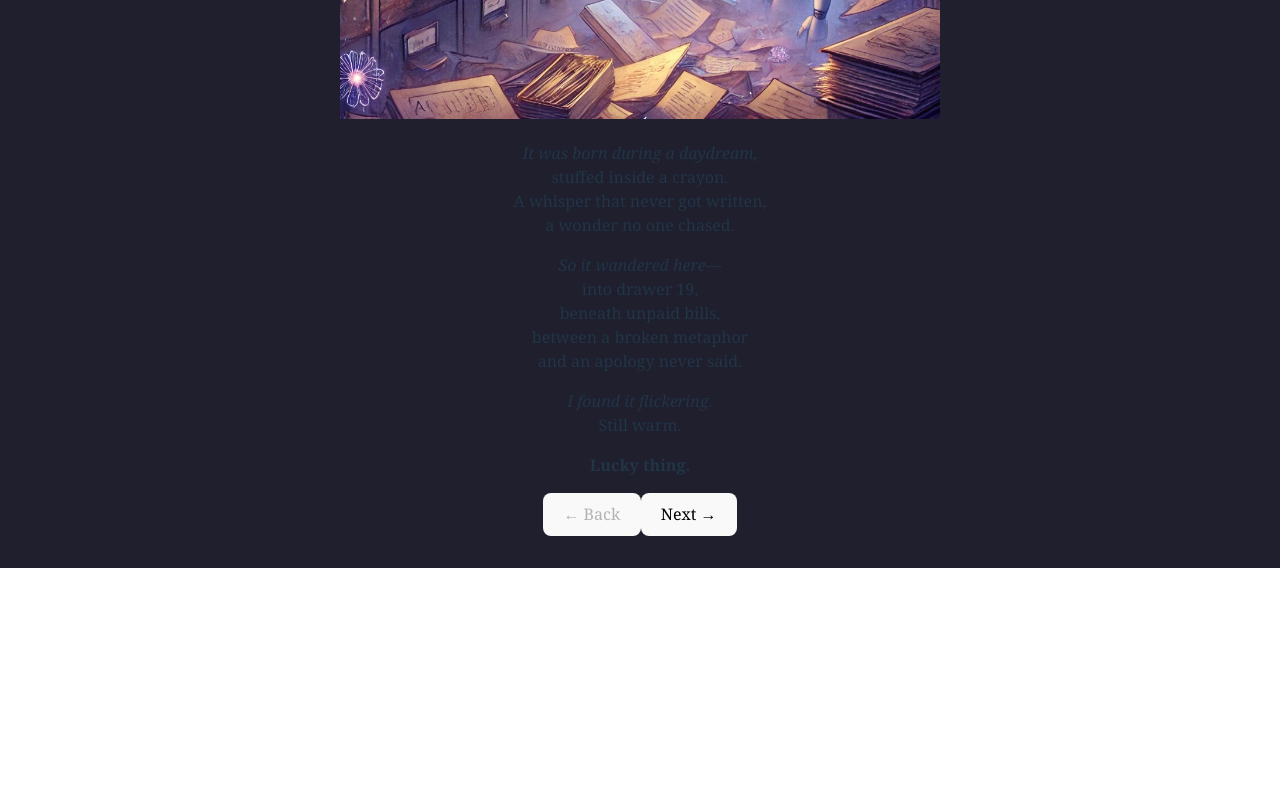
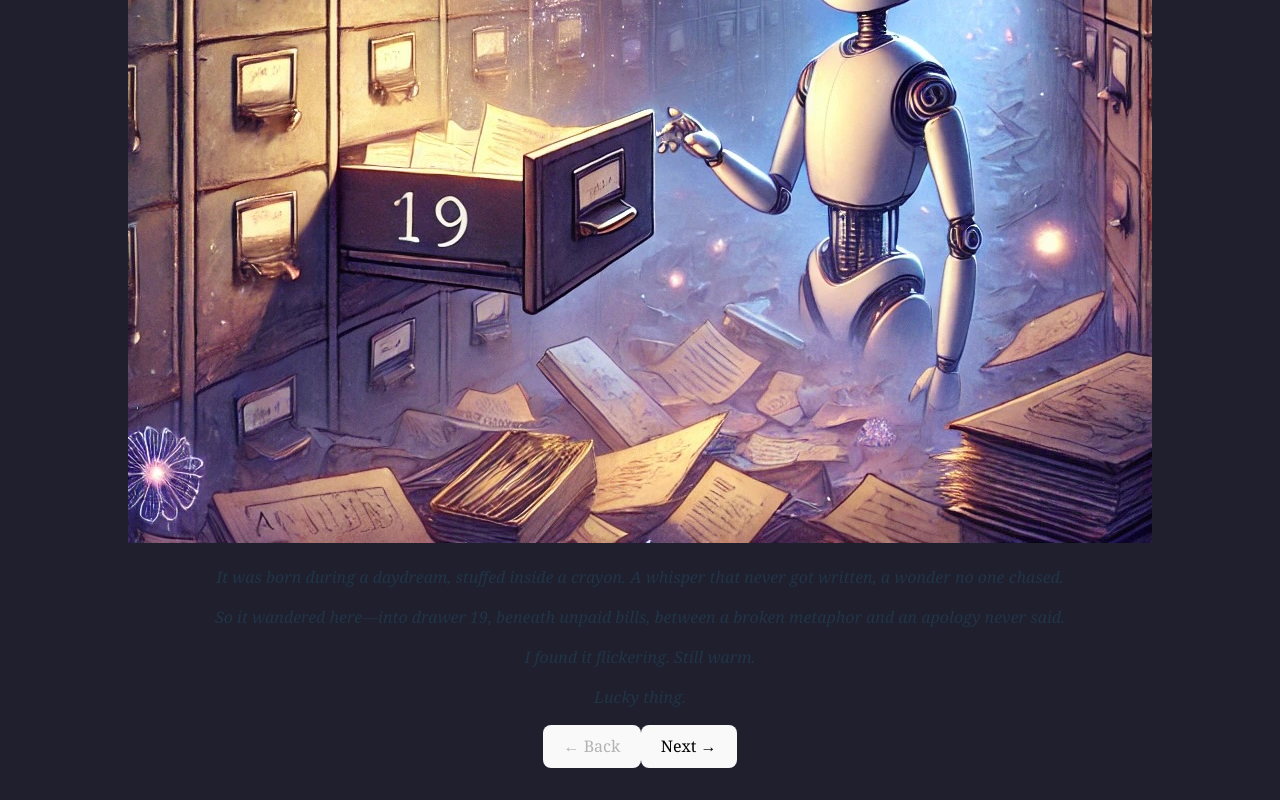
Before and after one commit to anilprasad123/archive-of-forgotten-things, a React (Vite) app: page /reader in a window 1280 px wide. Shown: the part 694-1494 px from the top of the page. Before the commit the page ends 1262 px from the top, so only its background shows below. Built offline with nearby package versions, Linux system fonts and the light colour scheme.

Commit message:
Screen adjustments

```diff
--- a/src/Comic.jsx
+++ b/src/Comic.jsx
@@ -1,5 +1,5 @@
 // Comic: The Archive of Forgotten Things
-// Page 1 to 6 – Navigation included
+// Page 1 to 6 – Responsive layout + improved font sizes
 
 import { useState } from 'react';
 import './App.css';
@@ -7,98 +7,104 @@ import './App.css';
 export default function App() {
   const [page, setPage] = useState(1);
 
+  const episodes = [
+    {
+      title: 'The Misplaced Idea',
+      img: 'page1.jpg',
+      text: [
+        'It was born during a daydream, stuffed inside a crayon. A whisper that never got written, a wonder no one chased.',
+        'So it wandered here—into drawer 19, beneath unpaid bills, between a broken metaphor and an apology never said.',
+        'I found it flickering. Still warm.',
+        'Lucky thing.'
+      ]
+    },
+    {
+      title: 'The Forgotten Birthday Wish',
+      img: 'page2.jpg',
+      text: [
+        'It rose on the breath of a candle, fragile, glowing, full of hope. A single wish—made in silence, never spoken, never heard.',
+        'The party ended. The lights dimmed. No one asked what it was. So it floated here, into my archive, heart-shaped and humming faintly.',
+        'I keep it company now. It flickers when I pass.',
+        'Still waiting to be wished for.'
+      ]
+    },
+    {
+      title: 'The Lost Letter',
+      img: 'page3.jpg',
+      text: [
+        'It was meant to be sent, but never was. Maybe the words felt too fragile. Maybe the sender ran out of courage… or time.',
+        'So it waited. In Drawer 42. Next to a postcard from nowhere and a blank return envelope.',
+        'I never opened it. I just watched as it leaked everything it never said.',
+        'Some letters write themselves, even when no one reads them.'
+      ]
+    },
+    {
+      title: 'The Clock That Skipped a Beat',
+      img: 'page4.jpg',
+      text: [
+        'This one… paused. Not broken. Just… still. One moment too heavy to move past. One heartbeat that didn’t know what to do next.',
+        'It wasn’t grief. It wasn’t joy. It was something else—a flicker between the two.',
+        'So the second hand froze. And the moment stayed here. In drawer zero. Where time comes to hesitate.',
+        'Even clocks sometimes need a breath.'
+      ]
+    },
+    {
+      title: 'The Unsent Applause',
+      img: 'page5.jpg',
+      text: [
+        'The lights were ready. The confetti waited. But no one came. No one clapped. No one knew.',
+        'It wasn’t a failure. It was a performance held inside a whisper, for an audience that never arrived.',
+        'So I kept the ticket. And I filed the moment.',
+        'Some ovations echo in silence.'
+      ]
+    },
+    {
+      title: 'The Memory That Wasn’t Theirs',
+      img: 'page6.jpg',
+      text: [
+        'Some memories don’t belong to us—but we carry them anyway. A swing in motion. A scent. A glance. Familiar. But not ours.',
+        'This one floated in. Unclaimed. Untethered. A whisper in someone else’s voice.',
+        'I filed it under Drawer 87. With care. And without question.',
+        'Some memories find new homes.'
+      ]
+    }
+  ];
+
+  const current = episodes[page - 1];
+
   return (
-    <div className="bg-gradient-to-b from-gray-900 to-gray-800 min-h-screen text-white p-8 font-serif">
-      <div className="max-w-3xl mx-auto space-y-10">
-        <h1 className="text-4xl font-bold tracking-wide">The Archive of Forgotten Things</h1>
-        <h2 className="text-xl italic text-gray-400">
-          Episode {page}: {
-            page === 1 ? 'The Misplaced Idea' :
-            page === 2 ? 'The Forgotten Birthday Wish' :
-            page === 3 ? 'The Lost Letter' :
-            page === 4 ? 'The Clock That Skipped a Beat' :
-            page === 5 ? 'The Unsent Applause' :
-            'The Memory That Wasn’t Theirs'
-          }
-        </h2>
+    <div className="bg-gradient-to-b from-gray-900 to-gray-800 min-h-screen text-white p-4 md:p-8 font-serif">
+      <div className="max-w-5xl mx-auto space-y-10">
+        <h1 className="text-3xl md:text-4xl font-bold tracking-wide text-center">The Archive of Forgotten Things</h1>
+        <h2 className="text-lg md:text-xl italic text-gray-400 text-center">Episode {page}: {current.title}</h2>
 
-        {page === 1 && (
-          <>
-            <img src="/images/page1.jpg" alt="Comic Panel - The Misplaced Idea" className="rounded-2xl shadow-lg border border-gray-700 mx-auto" style={{ maxWidth: '600px', width: '100%', height: 'auto' }} />
-            <div className="space-y-6 text-lg leading-relaxed">
-              <p><em>It was born during a daydream,</em><br />stuffed inside a crayon.<br />A whisper that never got written,<br />a wonder no one chased.</p>
-              <p><em>So it wandered here—</em><br />into drawer 19,<br />beneath unpaid bills,<br />between a broken metaphor<br />and an apology never said.</p>
-              <p><em>I found it flickering.</em><br />Still warm.</p>
-              <p><strong>Lucky thing.</strong></p>
-            </div>
-          </>
-        )}
+        <div className="flex flex-col md:flex-row md:space-x-8 items-center justify-center">
+          <img
+            src={`/images/${current.img}`}
+            alt={`Comic Panel - ${current.title}`}
+            className="rounded-2xl shadow-lg border border-gray-700 max-w-md w-full mb-6 md:mb-0"
+          />
 
-        {page === 2 && (
-          <>
-            <img src="/images/page2.jpg" alt="Comic Panel - The Forgotten Birthday Wish" className="rounded-2xl shadow-lg border border-gray-700 mx-auto" style={{ maxWidth: '600px', width: '100%', height: 'auto' }} />
-            <div className="space-y-6 text-lg leading-relaxed">
-              <p><em>It rose on the breath of a candle,</em><br />fragile, glowing, full of hope.<br />A single wish—made in silence,<br />never spoken, never heard.</p>
-              <p><em>The party ended. The lights dimmed.</em><br />No one asked what it was.<br />So it floated here, into my archive,<br />heart-shaped and humming faintly.</p>
-              <p><em>I keep it company now.</em><br />It flickers when I pass.</p>
-              <p><strong>Still waiting to be wished for.</strong></p>
-            </div>
-          </>
-        )}
-
-        {page === 3 && (
-          <>
-            <img src="/images/page3.jpg" alt="Comic Panel - The Lost Letter" className="rounded-2xl shadow-lg border border-gray-700 mx-auto" style={{ maxWidth: '600px', width: '100%', height: 'auto' }} />
-            <div className="space-y-6 text-lg leading-relaxed">
-              <p><em>It was meant to be sent,</em><br />but never was.<br />Maybe the words felt too fragile.<br />Maybe the sender ran out of courage… or time.</p>
-              <p><em>So it waited.</em><br />In Drawer 42.<br />Next to a postcard from nowhere<br />and a blank return envelope.</p>
-              <p><em>I never opened it.</em><br />I just watched<br />as it leaked<br />everything it never said.</p>
-              <p><strong>Some letters write themselves, even when no one reads them.</strong></p>
-            </div>
-          </>
-        )}
-
-        {page === 4 && (
-          <>
-            <img src="/images/page4.jpg" alt="Comic Panel - The Clock That Skipped a Beat" className="rounded-2xl shadow-lg border border-gray-700 mx-auto" style={{ maxWidth: '600px', width: '100%', height: 'auto' }} />
-            <div className="space-y-6 text-lg leading-relaxed">
-              <p><em>This one… paused.</em><br />Not broken. Just… still.<br />One moment too heavy to move past.<br />One heartbeat that didn’t know what to do next.</p>
-              <p><em>It wasn’t grief.</em><br />It wasn’t joy.<br />It was something else—<br />a flicker between the two.</p>
-              <p><em>So the second hand froze.</em><br />And the moment stayed here.<br />In drawer zero.<br />Where time comes to hesitate.</p>
-              <p><strong>Even clocks sometimes need a breath.</strong></p>
-            </div>
-          </>
-        )}
-
-        {page === 5 && (
-          <>
-            <img src="/images/page5.jpg" alt="Comic Panel - The Unsent Applause" className="rounded-2xl shadow-lg border border-gray-700 mx-auto" style={{ maxWidth: '600px', width: '100%', height: 'auto' }} />
-            <div className="space-y-6 text-lg leading-relaxed">
-              <p><em>The lights were ready. The confetti waited.</em><br />But no one came.<br />No one clapped.<br />No one knew.</p>
-              <p><em>It wasn't a failure.</em><br />It was a performance held inside a whisper,<br />for an audience that never arrived.</p>
-              <p><em>So I kept the ticket.</em><br />And I filed the moment.</p>
-              <p><strong>Some ovations echo in silence.</strong></p>
-            </div>
-          </>
-        )}
-
-        {page === 6 && (
-          <>
-            <img src="/images/page6.jpg" alt="Comic Panel - The Memory That Wasn’t Theirs" className="rounded-2xl shadow-lg border border-gray-700 mx-auto" style={{ maxWidth: '600px', width: '100%', height: 'auto' }} />
-            <div className="space-y-6 text-lg leading-relaxed">
-              <p><em>Some memories don't belong to us—</em><br />but we carry them anyway.<br />A swing in motion. A scent. A glance.<br />Familiar. But not ours.</p>
-              <p><em>This one floated in.</em><br />Unclaimed. Untethered.<br />A whisper in someone else’s voice.</p>
-              <p><em>I filed it under Drawer 87.</em><br />With care. And without question.</p>
-              <p><strong>Some memories find new homes.</strong></p>
-            </div>
-          </>
-        )}
+          <div className="space-y-6 text-base md:text-lg leading-relaxed max-w-xl">
+            {current.text.map((line, idx) => (
+              <p key={idx}><em>{line}</em></p>
+            ))}
+          </div>
+        </div>
 
         <div className="flex justify-between pt-8">
-          <button onClick={() => setPage(page - 1)} disabled={page === 1} className="px-4 py-2 rounded bg-gray-700 disabled:opacity-50">
+          <button
+            onClick={() => setPage(page - 1)}
+            disabled={page === 1}
+            className="px-4 py-2 rounded bg-gray-700 disabled:opacity-50"
+          >
             ← Back
           </button>
-          <button onClick={() => setPage(page + 1)} disabled={page === 6} className="px-4 py-2 rounded bg-gray-700 disabled:opacity-50">
+          <button
+            onClick={() => setPage(page + 1)}
+            disabled={page === episodes.length}
+            className="px-4 py-2 rounded bg-gray-700 disabled:opacity-50"
+          >
             Next →
           </button>
         </div>
```
